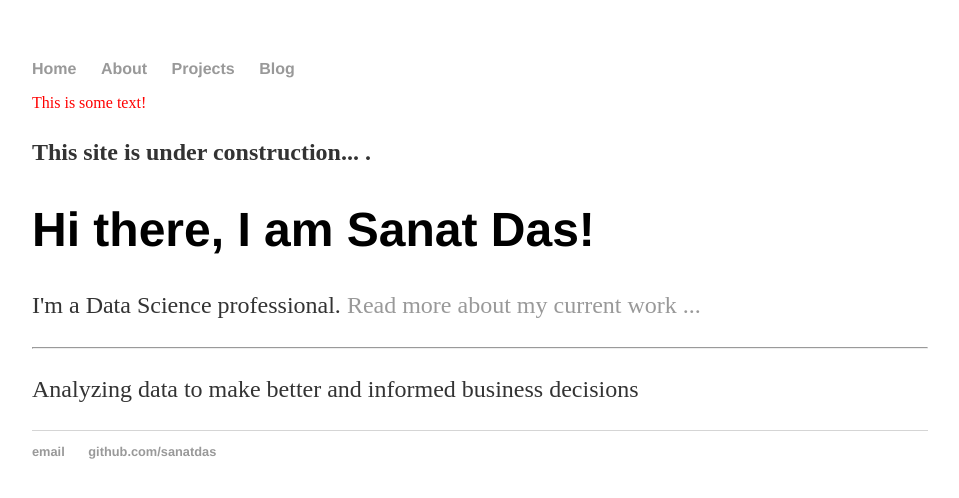
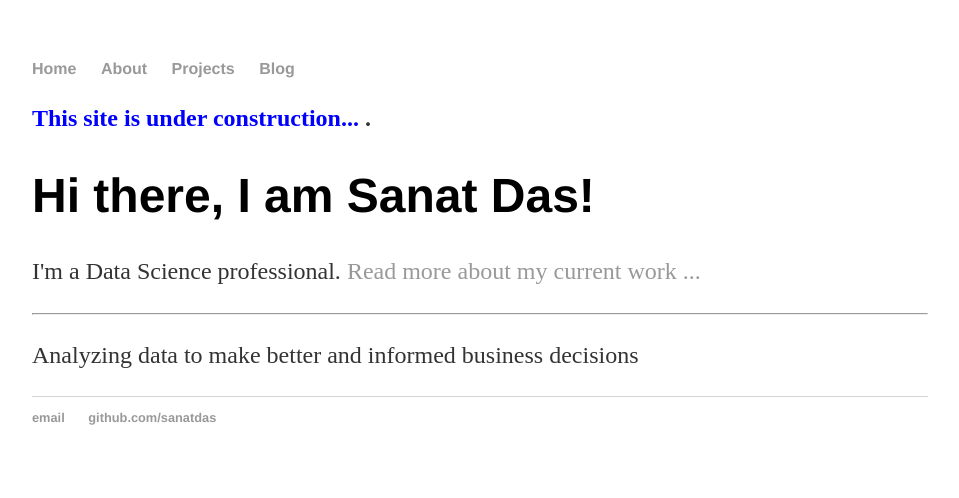
Before and after one commit to sanatdas/sanatdas1.github.io, a Jekyll site: the page built from index.html, in a window 1280 px wide. Shown: the top 498 px of the page, without its empty margins (160-1119 px from the left). Built offline with Jekyll 4.4.1, drawn with Linux system fonts in a browser that asks for light colours.

Commit message:
Update index.html

```diff
--- a/index.html
+++ b/index.html
@@ -3,8 +3,7 @@ layout: default
 title: Sanat Das - Data Science Portfolio
 ---
 <div>
-<font color="red">This is some text!</font>
-<p><strong>This site is under construction... </a>.</strong></p>
+	<p><strong><font color="blue"> This site is under construction... </font> </a>.</strong></p>
 </div>
 
 <div class="blurb">
```
